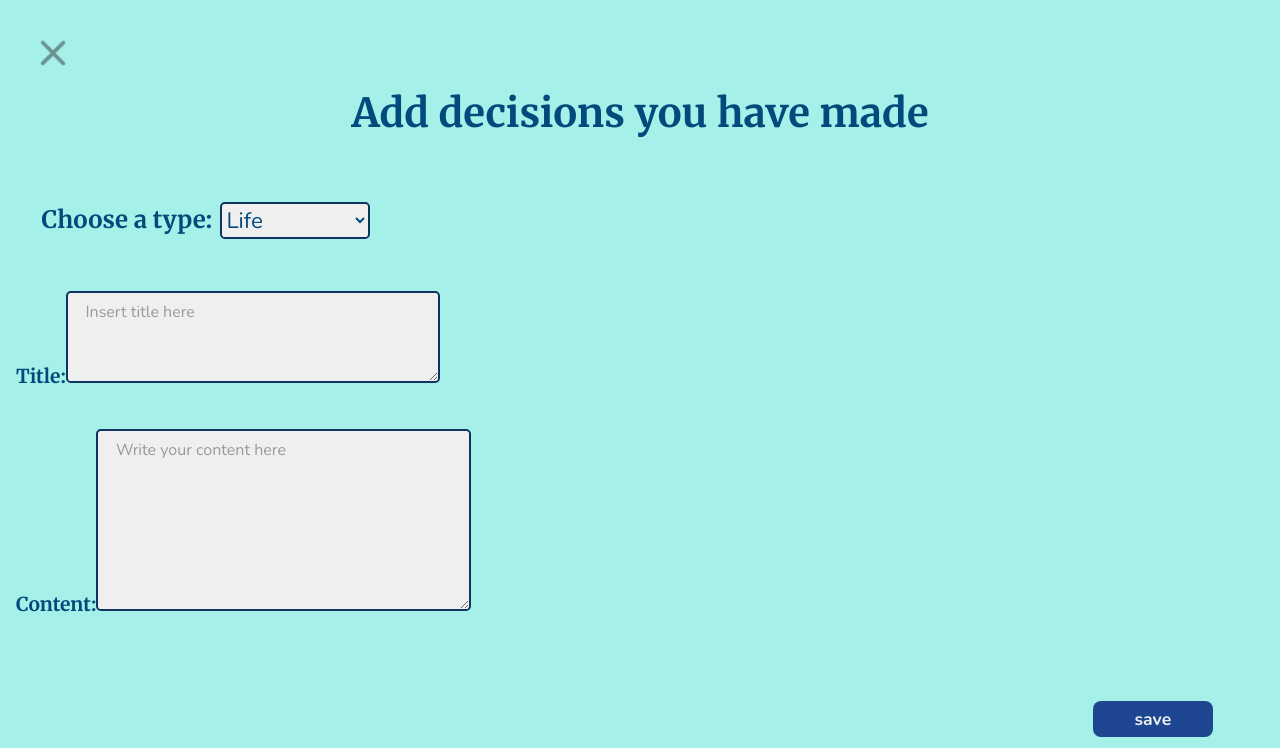
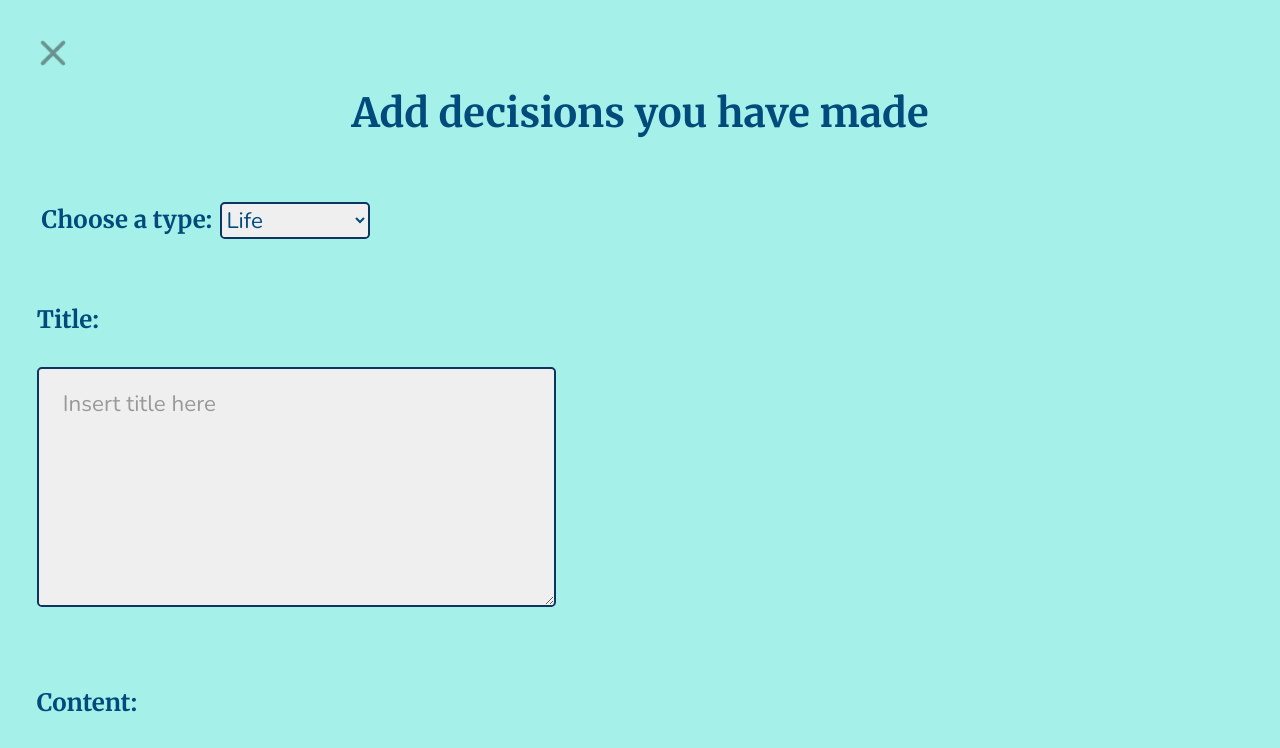
Before and after one commit to chriskokc/react-decision-making, a React (Create React App) app: page /react-decision-making/addDecisions in a window 1280 px wide. Shown: the top 748 px of the page. Built offline with nearby package versions, Linux system fonts and the light colour scheme; no server answers; the HTML template or start-up script is replaced by a standard one.

Commit message:
added media queries to Form.

```diff
--- a/src/components/Form/Form.scss
+++ b/src/components/Form/Form.scss
@@ -6,7 +6,8 @@
     &__heading {
         font-family: $font-secondary;
         font-size: 1.2rem;
-        font-weight: 700;
+        font-weight: bold;
+        display: block;
     }
 
     &__textarea {
@@ -21,5 +22,44 @@
             opacity: 0.7;
         }
     }
+}
 
+@media screen and (min-width: $tablet-breakpoint) {
+    .form {
+        padding: 2.3rem;
+
+        &__heading {
+            font-size: 1.3rem;
+        }
+
+        &__textarea {
+            margin-top: 1rem;
+            padding: 0.8rem 1.1rem;
+
+            &::placeholder {
+                font-size: 1.2rem;
+            }
+        }
+    }
 }
+
+@media screen and (min-width: $desktop-breakpoint) {
+    .form {
+        padding: 2.3rem;
+
+        &__heading {
+            font-size: 1.5rem;
+        }
+
+        &__textarea {
+            margin-top: 2rem;
+            padding: 1.2rem 1.5rem;
+            width: 43%;
+            height: 15rem;
+
+            &::placeholder {
+                font-size: 1.4rem;
+            }
+        }
+    }
+}
```
